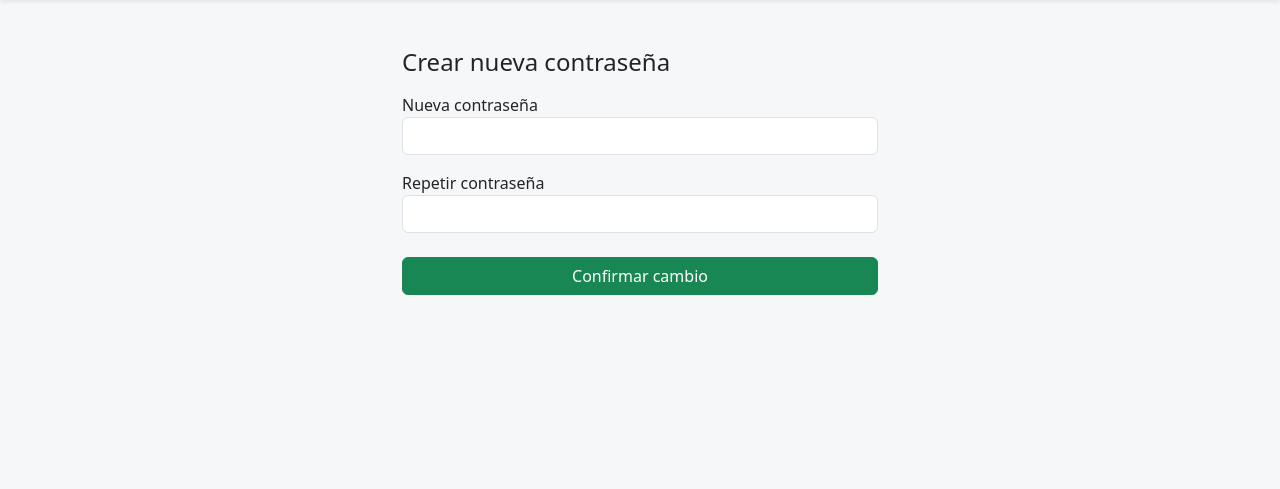
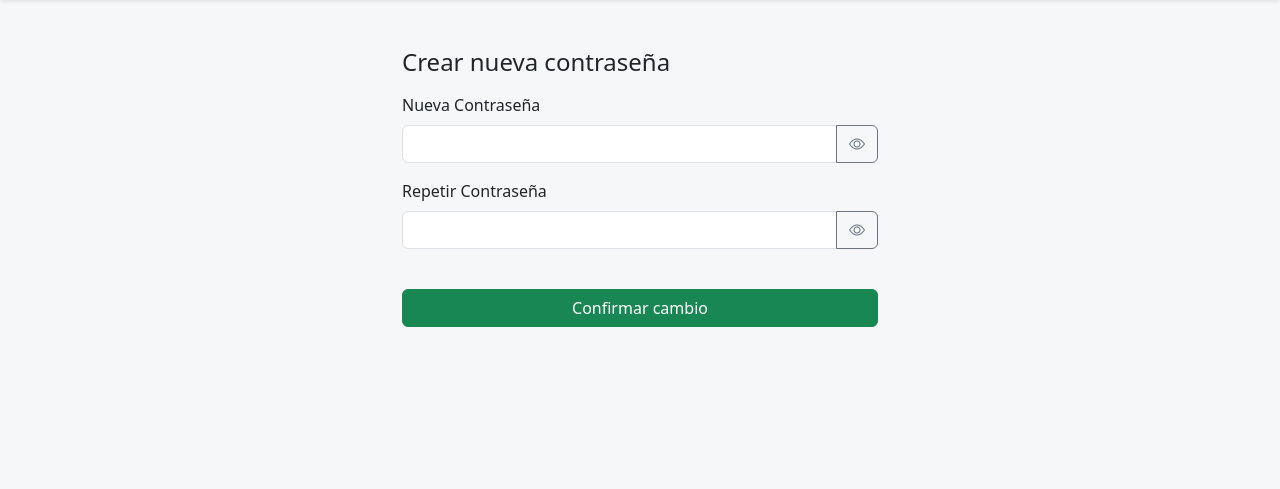
Before and after one commit to rodolfo-code1/hospital, a Django app: template usuarios/templates/usuarios/reset_password_confirm.html in a window 1280 px wide. Shown: the part 73-562 px from the top of the page. Run offline with Django 5.2, Linux system fonts and the light colour scheme; the template is opened without the code that fills it, so the values that code supplies are empty.

Commit message:
fix ver pw en inputs

```diff
--- /dev/null
+++ b/static/js/toggle_password.js
@@ -0,0 +1,14 @@
+function togglePassword(inputId, btn) {
+    const input = document.getElementById(inputId);
+    const icon = btn.querySelector("i");
+
+    if (input.type === "password") {
+        input.type = "text";
+        icon.classList.remove("bi-eye");
+        icon.classList.add("bi-eye-slash");
+    } else {
+        input.type = "password";
+        icon.classList.remove("bi-eye-slash");
+        icon.classList.add("bi-eye");
+    }
+}
--- a/templates/componentes/panel/ti.html
+++ b/templates/componentes/panel/ti.html
@@ -18,7 +18,7 @@
             <h6 class="card-title fw-bold">Respaldos</h6>
             <p class="card-text small text-muted">Copias de seguridad y restauración.</p>
             <button
-                class="btn btn-outline-secondary btn-sm w-100"
+                class="btn btn-secondary btn-sm w-100"
                 data-bs-toggle="modal"
                 data-bs-target="#modalRespaldo">
                 <i class="bi bi-cloud-download"></i> Generar Respaldo
--- a/usuarios/templates/usuarios/reset_password_confirm.html
+++ b/usuarios/templates/usuarios/reset_password_confirm.html
@@ -1,4 +1,5 @@
 {% extends 'base.html' %}
+{% load static %}
 
 {% block content %}
 <div class="container mt-4" style="max-width: 500px;">
@@ -6,11 +7,27 @@
     <form method="post">
         {% csrf_token %}
 
-        <label>Nueva contraseña</label>
-        <input type="password" name="password1" class="form-control" required>
+        <div class="mb-3">
+            <label class="form-label">Nueva Contraseña</label>
+            <div class="input-group">
+                <input id="pw1" type="password" name="password1" class="form-control" required>
+                <button class="btn btn-outline-secondary" type="button"
+                        onclick="togglePassword('pw1', this)">
+                    <i class="bi bi-eye"></i>
+                </button>
+            </div>
+        </div>
 
-        <label class="mt-3">Repetir contraseña</label>
-        <input type="password" name="password2" class="form-control" required>
+        <div class="mb-3">
+            <label class="form-label">Repetir Contraseña</label>
+            <div class="input-group">
+                <input id="pw2" type="password" name="password2" class="form-control" required>
+                <button class="btn btn-outline-secondary" type="button"
+                        onclick="togglePassword('pw2', this)">
+                    <i class="bi bi-eye"></i>
+                </button>
+            </div>
+        </div>
 
         <button class="btn btn-success mt-4 w-100">
             Confirmar cambio
@@ -18,3 +35,7 @@
     </form>
 </div>
 {% endblock %}
+
+{% block extra_js %}
+<script src="{% static 'js/toggle_password.js' %}"></script>
+{% endblock %}
```
Also changed, not shown: usuarios/templates/usuarios/crear_password.html (+18 -11 lines), usuarios/templates/usuarios/login.html (+15 -0 lines), usuarios/views.py (+21 -6 lines).
